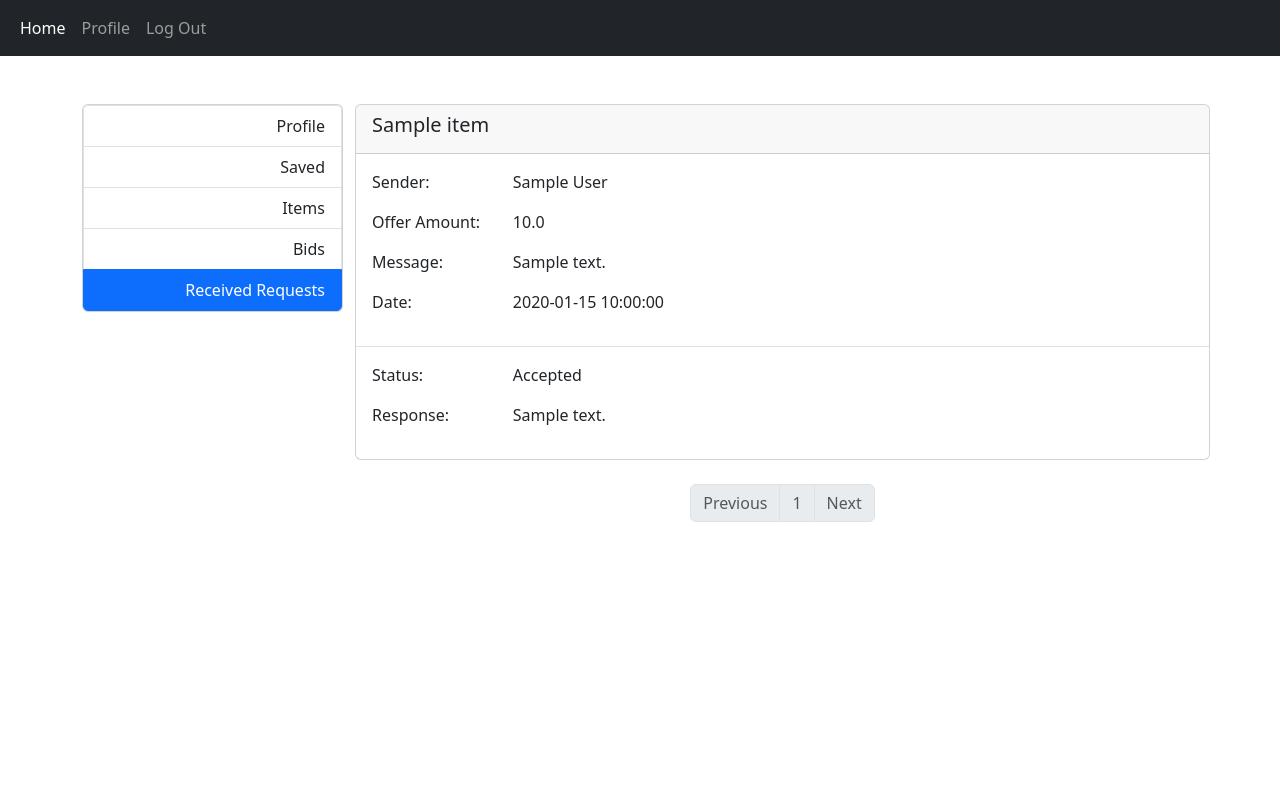
After one commit to thogb/CITS5505-group-project, a Flask app: page /me/received-requests in a window 1280 px wide. The commit adds this page. Shown: the top 802 px of the page. Run offline with Flask 3, Linux system fonts and the light colour scheme; a user stored in the database is signed in; tables that the repository leaves empty hold one stand-in row (values such as "Sample post").

Commit message:
Structure for received request files

```diff
--- a/app/me/routes.py
+++ b/app/me/routes.py
@@ -2,7 +2,7 @@ from flask import (Blueprint, abort, flash, redirect, render_template, request,
 from flask_login import current_user, login_required
 from app import db
 from app.me.forms import ProfileForm
-from app.models import Address, Item, User, UserItemSaved
+from app.models import Address, Item, ItemRequest, User, UserItemSaved
 from app import awsS3_service
 from app.services.city import checkIfCityExists, getCities
 from app.shared.base_filtering_parameters import BaseFilteringParameters
@@ -102,3 +102,15 @@ def items():
 @me_blueprint.route('/bids', methods=['GET'])
 def bids():
     return render_template('me/bids.html')
+
+@me_blueprint.route('/received-requests', methods=['GET'])
+def received_requests():
+    filter = BaseFilteringParameters()
+    filter.from_request(request)
+
+    received_requests = ItemRequest.query\
+        .filter_by(receiver_id=current_user.id)\
+        .order_by(ItemRequest.create_time.desc())\
+        .paginate(page=filter.page, per_page=filter.per_page)
+
+    return render_template('me/received-requests.html', received_requests=received_requests, filter=filter)
--- a/app/models.py
+++ b/app/models.py
@@ -18,7 +18,7 @@ class User(UserMixin, db.Model):
     last_login = db.Column(db.DateTime(), nullable=False, default=datetime.datetime.now)
 
     saved_items = db.relationship("UserItemSaved", backref="user", lazy="dynamic")
-    sender_item_requests = db.relationship('ItemRequest', backref='user', lazy="dynamic", foreign_keys="ItemRequest.sender_id")
+    sender_item_requests = db.relationship('ItemRequest', backref='sender', lazy="dynamic", foreign_keys="ItemRequest.sender_id")
     # receiver_item_requests = db.relationship('ItemRequest', backref='user', lazy="dynamic", foreign_keys="ItemRequest.receiver_id")
     comments = db.relationship('Comment', backref='user', lazy="dynamic")
     items = db.relationship('Item', backref='user', lazy="dynamic")
--- /dev/null
+++ b/app/static/js/me/received-request.js
@@ -0,0 +1,10 @@
+function onItemRequestRespondClick(e) {
+  const btn = $(this);
+
+  console.log(btn);
+}
+
+$(function () {
+  $(document).on("click", "#btnRejectRequest", onItemRequestRespondClick);
+  $(document).on("click", "#btnAcceptRequest", onItemRequestRespondClick);
+});
--- /dev/null
+++ b/app/templates/me/macros/received-request.html
@@ -0,0 +1,37 @@
+{% macro render_received_request_modal() %}
+<div class="modal fade modal-lg" id="receivedRequestModal" tabindex="-1" aria-labelledby="receivedRequestModalLabel" aria-hidden="true">
+  <div class="modal-dialog">
+    <div class="modal-content">
+      <div class="modal-header">
+        <h1 class="modal-title fs-5" id="receivedRequestModalLabel">Send Response</h1>
+        <button type="button" class="btn-close" data-bs-dismiss="modal" aria-label="Close"></button>
+      </div>
+      <div class="modal-body">
+        <form id="receivedRequestForm">
+          <div class="mb-3">
+            <label for="message" class="col-form-label">Message</label>
+            <textarea class="form-control" id="message"></textarea>
+          </div>
+        </form>
+      </div>
+      <div class="modal-footer">
+        <button type="button" class="btn btn-secondary" style="margin-right: auto;" data-bs-dismiss="modal">Close</button>
+        <button id="btnRejectRequest" type="button" class="btn btn-danger">
+            <span class="spinner-border spinner-border-sm" aria-hidden="true" style="display: none;"></span>
+            <span>Reject</span>
+        </button>
+        <button id="btnAcceptRequest" type="button" class="btn btn-primary">
+            <span class="spinner-border spinner-border-sm" aria-hidden="true" style="display: none;"></span>
+            <span>Accept</span>
+        </button>
+      </div>
+    </div>
+  </div>
+</div>
+{% endmacro %}
+
+{% macro render_received_request_button(item, disable_button) %}
+<button type="button" class="btn btn-primary btn-received-request" {{ 'disabled' if disable_button }} data-item-id="{{ item.id }}" data-bs-toggle="modal" data-bs-target="#receivedRequestModal">
+    <span>Respond</span>
+</button>
+{% endmacro %}
--- a/app/templates/me/me-base.html
+++ b/app/templates/me/me-base.html
@@ -19,6 +19,7 @@
                         <a class="list-group-item list-group-item-action text-end {{ 'active' if active_page == 'me/saved' else '' }}" href="/me/saved">Saved</a>
                         <a class="list-group-item list-group-item-action text-end {{ 'active' if active_page == 'me/items' else '' }}" href="/me/items">Items</a>
                         <a class="list-group-item list-group-item-action text-end {{ 'active' if active_page == 'me/bids' else '' }}" href="/me/bids">Bids</a>
+                        <a class="list-group-item list-group-item-action text-end {{ 'active' if active_page == 'me/received-requests' else '' }}" href="/me/received-requests">Received Requests</a>
                     </ul>
                 </div>
             {% endblock %}
--- /dev/null
+++ b/app/templates/me/received-requests.html
@@ -0,0 +1,93 @@
+{% extends 'me/me-base.html' %}
+
+{% set active_page = "me/received-requests" %}
+
+{% import 'macros/pagination.html' as pagination %}
+{% import 'me/macros/received-request.html' as macro_received_request %}
+
+{% block title %}
+    Received Requests
+{% endblock %}
+
+{% block right_content %}
+    <div class="gap-3 row">
+        {% for request in received_requests %}
+            <div class="card received-request-card p-0" data-item-request-id="{{ request.id }}">
+                <div class="card-header">
+                    <h5 class="card-title">{{ request.item.title }}</h5>
+                </div>
+                <div class="card-body border-bottom">
+                    <div class="row">
+                        <div class="col-2">
+                            <p>Sender:</p>
+                        </div>
+                        <div class="col-10">
+                            <p>{{ request.sender.first_name + " " + request.sender.last_name }}</p>
+                        </div>
+                    </div>
+                    <div class="row">
+                        <div class="col-2">
+                            <p>Offer Amount:</p>
+                        </div>
+                        <div class="col-10">
+                            <p>{{ request.offer_amount }}</p>
+                        </div>
+                    </div>
+                    <div class="row">
+                        <div class="col-2">
+                            <p>Message:</p>
+                        </div>
+                        <div class="col-10">
+                            <p>{{ request.sender_message }}</p>
+                        </div>
+                    </div>
+                    <div class="row">
+                        <div class="col-2">
+                            <p>Date:</p>
+                        </div>
+                        <div class="col-10">
+                            <p>{{ request.create_time.strftime("%Y-%m-%d %H:%M:%S") }}</p>
+                        </div>
+                    </div>
+                </div>
+                <div class="card-body">
+                    <div class="row">
+                        <div class="col-2">
+                            <p>Status:</p>
+                        </div>
+                        <div class="col-10">
+                            <p>{{ "Pending" if request.accepted is none else "Accepted" if request.accepted else "Rejected"}}</p>
+                        </div>
+                    </div>
+                    {% if request.accepted is not none %}
+                        <div class="row">
+                            <div class="col-2">
+                                <p>Response:</p>
+                            </div>
+                            <div class="col-10">
+                                <p>{{ request.receiver_message }}</p>
+                            </div>
+                        </div>
+                    {% endif %}
+                </div>
+                {% if request.accepted is none %}
+                    <div class="card-footer text-end">
+                        <!-- <button class="btn btn-primary">Respond</button> -->
+                        {{ macro_received_request.render_received_request_button(request, False) }}
+                    </div>
+                {% endif %}
+            </div>
+        {% endfor %}
+    </div>
+    {{ pagination.render_pagination('me.saved', received_requests, filter) }}
+{% endblock %}
+
+{% block js_scripts %}
+    {{ super() }}
+    <script src="{{ url_for('static', filename='js/me/received-request.js') }}"></script>
+{% endblock %}
+
+{% block modals %}
+    {{ super() }}
+    {{ macro_received_request.render_received_request_modal() }}
+{% endblock %}
--- a/requirements.txt
+++ b/requirements.txt
@@ -22,6 +22,8 @@ Jinja2==3.1.3
 jmespath==1.0.1
 Mako==1.3.3
 MarkupSafe==2.1.5
+marshmallow==3.21.2
+packaging==24.0
 python-dateutil==2.9.0.post0
 s3transfer==0.10.1
 six==1.16.0
```
Also changed, not shown: app.db.
